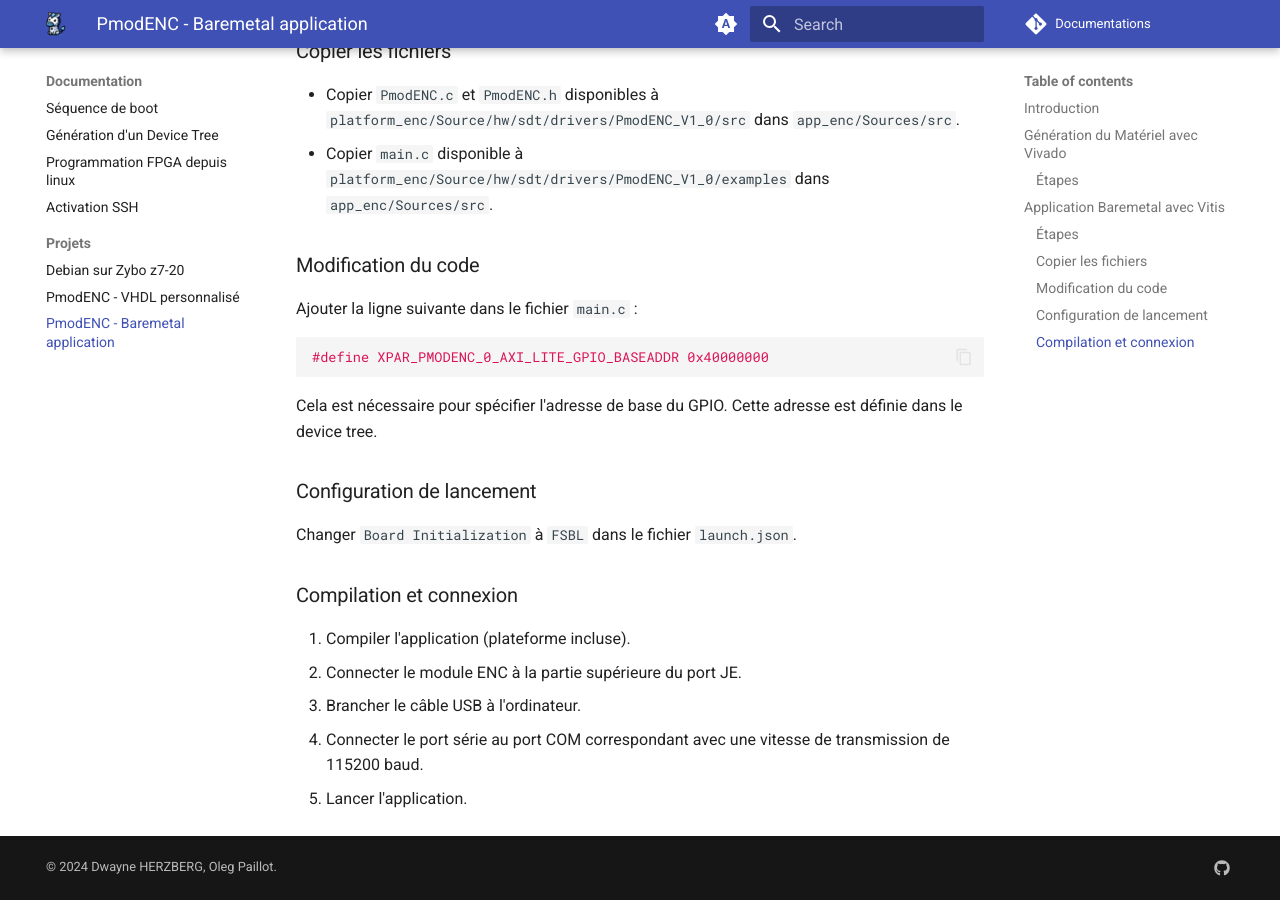
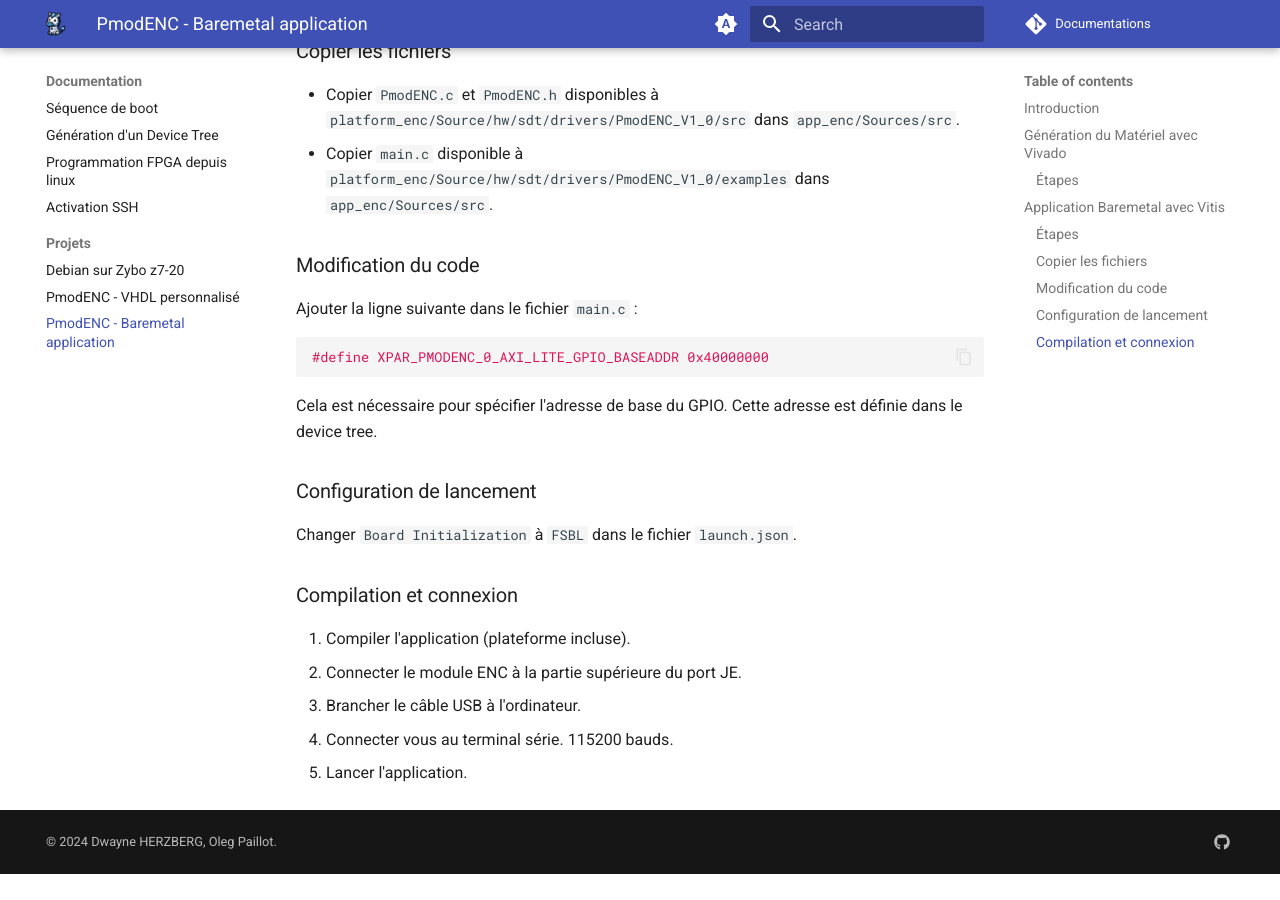
Before and after one commit to TER-Zybo/Documentations, an MkDocs documentation site: the page built from docs/docs/pmodenc_baremetal.md, in a window 1280 px wide and 900 px high, scrolled down 1304 px. Built offline with MkDocs 1.6.1 and Material for MkDocs 9.7.7, drawn with Linux system fonts in a browser that asks for light colours; comment, search, counter and statistics services are not loaded; after the commit the page ends 2178 px from its top, so only the background shows below that.

Commit message:
feat: Update serial terminal connection instructions

```diff
--- a/docs/docs/pmodenc_baremetal.md
+++ b/docs/docs/pmodenc_baremetal.md
@@ -60,5 +60,5 @@
 1. Compiler l'application (plateforme incluse).
 2. Connecter le module ENC à la partie supérieure du port JE.
 3. Brancher le câble USB à l'ordinateur.
-4. Connecter le port série au port COM correspondant avec une vitesse de transmission de 115200 baud.
+4. Connecter vous au terminal série. 115200 bauds.
 5. Lancer l'application.
```
